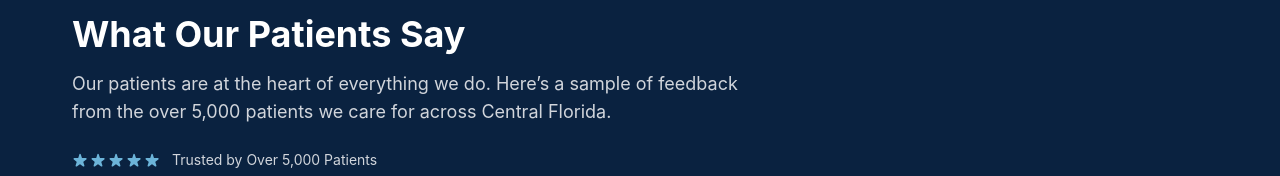
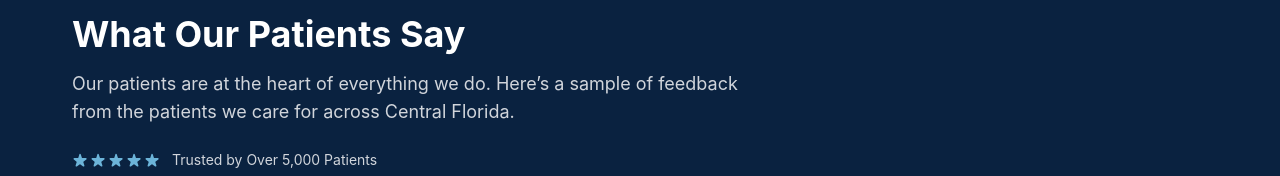
Before and after one commit to viktor29ilodc/orlando-derm-website, a Next.js app: page /testimonials in a window 1280 px wide. Shown: the part 253-429 px from the top of the page. Built offline with nearby package versions, Linux system fonts and the light colour scheme; no server answers.

Commit message:
Update page.js

```diff
--- a/src/app/testimonials/page.js
+++ b/src/app/testimonials/page.js
@@ -44,7 +44,7 @@ export default function TestimonialsPage() {
           <h1 className="text-3xl md:text-4xl font-bold mb-4">What Our Patients Say</h1>
           <p className="text-lg text-gray-300 max-w-2xl">
             Our patients are at the heart of everything we do. Here’s a sample of feedback from the
-            over 5,000 patients we care for across Central Florida.
+            patients we care for across Central Florida.
           </p>
           <div className="flex flex-wrap items-center gap-3 mt-6">
             <Stars />
```
